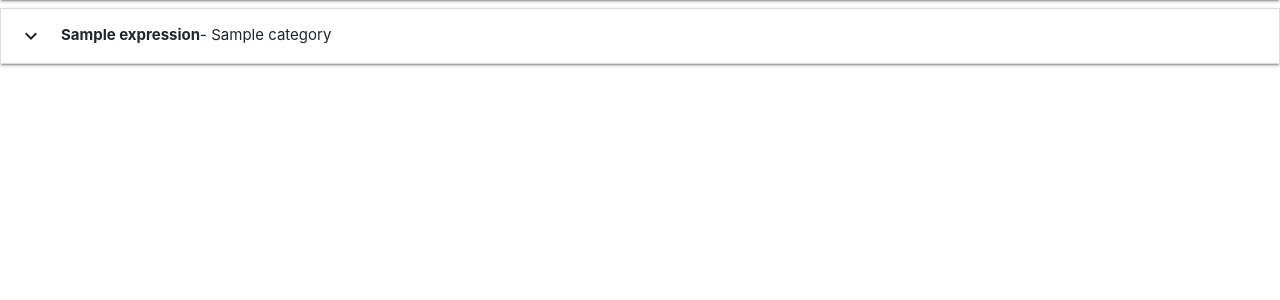
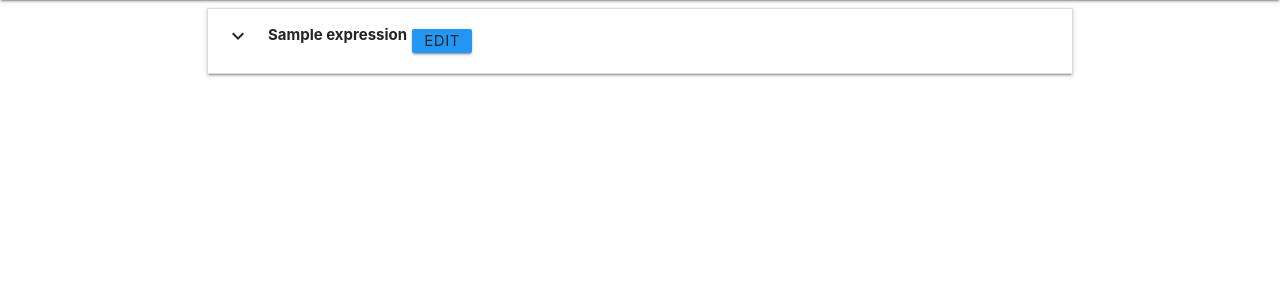
Before and after one commit to Code-Institute-Submissions/milestone3b, a Flask app: page / in a window 1280 px wide. Shown: the part 64-364 px from the top of the page. Run offline with Flask 2, Linux system fonts and the light colour scheme; a database or web service that is not in the repository returns one stand-in record (Sample ...); some libraries are stand-ins or nearby versions.

Commit message:
added some initial css

```diff
--- a/static/css/style.css
+++ b/static/css/style.css
@@ -0,0 +1,15 @@
+.collapsible_header {
+    margin-top: 5px;
+}
+
+.btn_small {
+    height: 24px;
+    width: 60px;
+    line-height: 24px;
+    margin: 5px 5px;
+    padding: 0 0.5em;
+}
+
+.more{
+    float: right;
+}
--- a/templates/base.html
+++ b/templates/base.html
@@ -7,8 +7,8 @@
 		integrity="sha384-ggOyR0iXCbMQv3Xipma34MD+dH/1fQ784/j6cY/iJTQUOhcWr7x9JvoRxT2MZw1T" crossorigin="anonymous">
 	<link rel="stylesheet" href="https://cdnjs.cloudflare.com/ajax/libs/materialize/0.100.2/css/materialize.min.css">
 	<link rel="stylesheet" href="https://stackpath.bootstrapcdn.com/font-awesome/4.7.0/css/font-awesome.min.css">
-	<!--<link rel="stylesheet" href="{{url_for('static', filename='css/style.css')}}" type="text/css" />
-	<script type="text/javascript" src="{{url_for('static', filename='js/app.js')}}"></script>-->
+	<link rel="stylesheet" href="{{url_for('static', filename='css/style.css')}}" type="text/css" />
+	<script type="text/javascript" src="{{url_for('static', filename='js/app.js')}}"></script>
 </head>
 
 <body>
@@ -21,8 +21,10 @@
 			</ul>
 		</div>
 	</nav>
+    <div class="container">
 	{% block content %}
 	{% endblock %}
+    </div>
 
 	<script src="https://cdnjs.cloudflare.com/ajax/libs/jquery/3.2.1/jquery.min.js"></script>
 	<script src="https://cdnjs.cloudflare.com/ajax/libs/materialize/0.100.2/js/materialize.min.js"></script>
--- a/templates/index.html
+++ b/templates/index.html
@@ -4,11 +4,16 @@
 <ul class="collapsible">
 	{% for pun in puns %}
 	<li>
-		<div class="collapsible-header"><i class="material-icons">expand_more</i><b>{{pun.expression}}</b>- {{pun.category}}</div>
+		<div class="collapsible-header">
+            <i class="material-icons">expand_more</i>
+            <b>{{pun.expression}}</b>
+            <a class="edit waves-effect waves-light btn btn_small blue">Edit</a>
+        </div>
 		<div class="collapsible-body">
             <span>
                <p> {{pun.definition}} </p>
                <p>Example Useage: "{{pun.example}}." </p>
+               <a class="more">more..</a>
             </span>
         </div>
 	</li>
```
